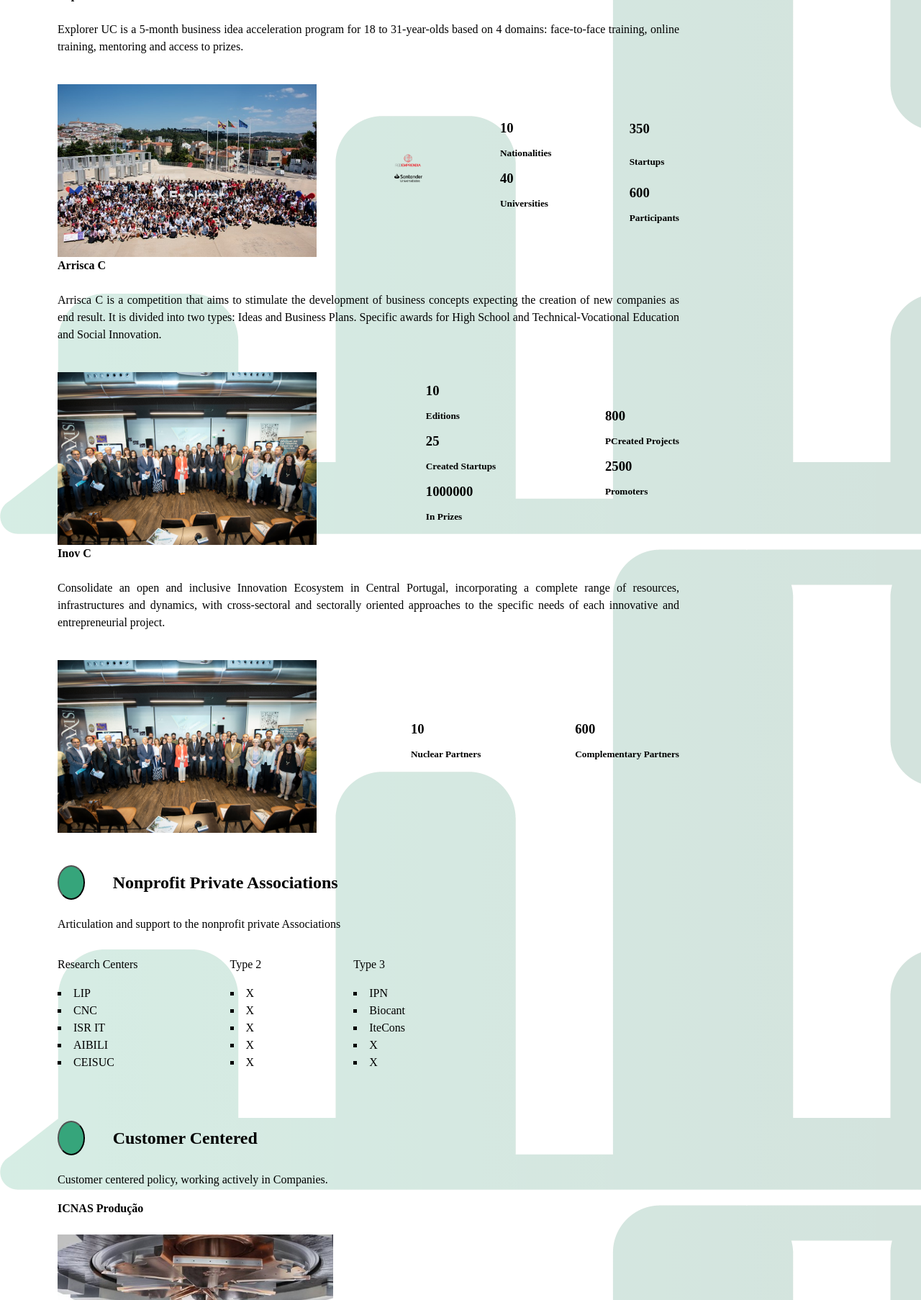
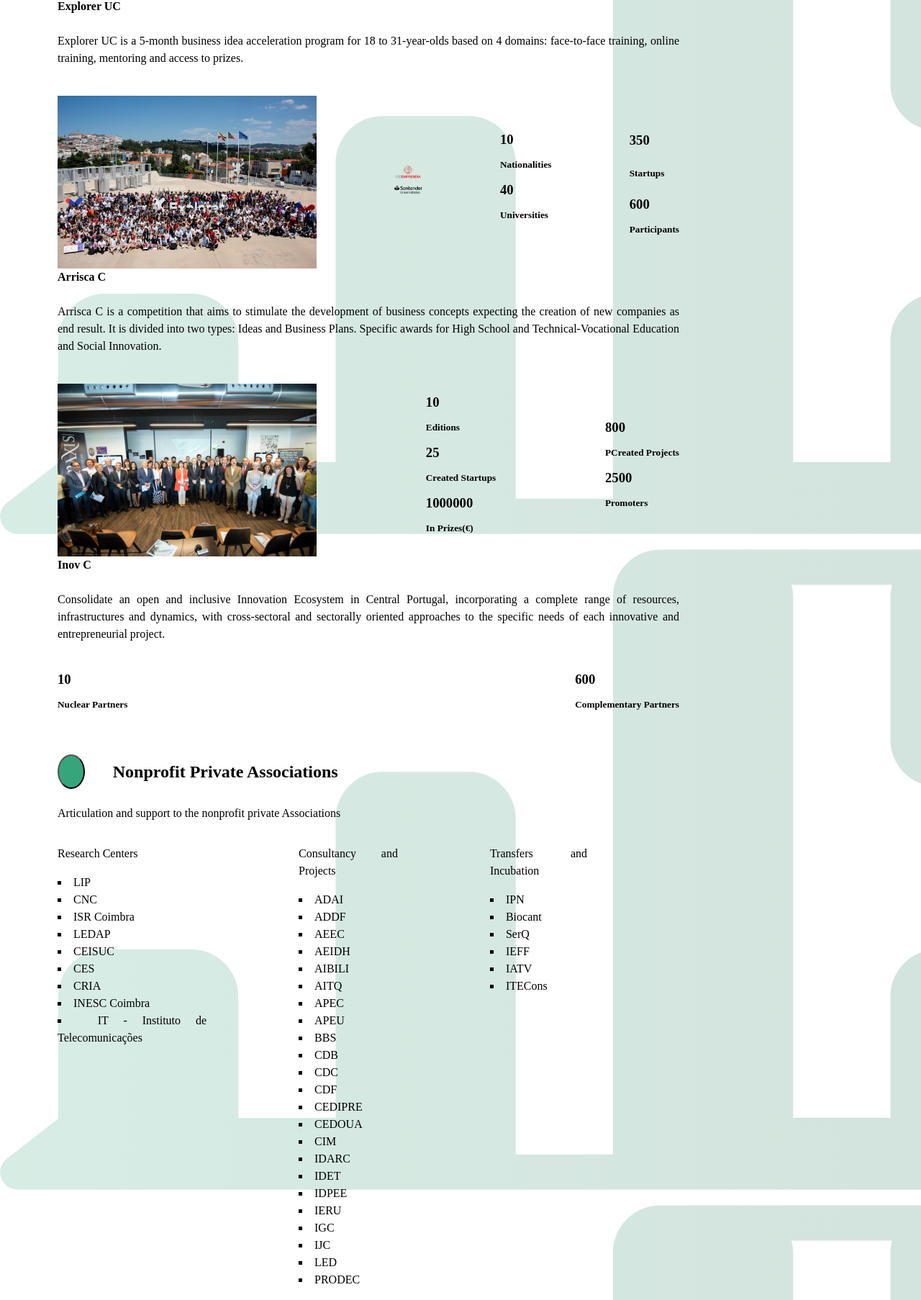
Before and after one commit to jeKnowledge/ucbusiness, a Django app: page /ucinvest/ in a window 1280 px wide. Shown: the part 2034-3840 px from the top of the page at 72% size. Run offline with Django 3.2, Linux system fonts and the light colour scheme.

Commit message:
Add files via upload

```diff
--- a/ucbusinesssite/templates/ucbusinesssite/ucinvest.html
+++ b/ucbusinesssite/templates/ucbusinesssite/ucinvest.html
@@ -5,6 +5,7 @@
     <link rel="stylesheet" href="assets/css/ucinvest.css">
     <link rel="stylesheet" href="assets/css/general.css">
     <link rel="stylesheet" href="assets/css/colors.css">
+    <link href="https://fonts.googleapis.com/css?family=Open+Sans&display=swap" rel="stylesheet">
     <script src="https://code.jquery.com/jquery-3.4.1.js"></script>
      <script src="https://ajax.googleapis.com/ajax/libs/jquery/3.4.1/jquery.min.js"></script>
     <title>UC Business</title>
@@ -15,8 +16,8 @@
       <a href="index.html"><img id="logo_ucb" src="assets/photos/ucb_logo.png" height="1441" width="1997" alt="logo_ucb"/></a>
       <div id="dir">
         <img id="logo_uc" src="assets/photos/uc_logo_hor.png" alt="logo_uc"/>
-        <h6> <a>PT</a>  <a>EN</a></h6>
-    </div>
+        <!-- <h6> <a>PT</a>  <a>EN</a></h6> -->
+      </div>
   </div>
 </header>
 
@@ -40,7 +41,7 @@
 
       <div class="promoting">
         <div class="button-subtitle">
-          <button onclick="clickPromoting()" id="circ-promoting"></button>
+          <button onclick="clickPromoting()" id="circ-promoting"> </button>
           <h2 id="subtitle"> Promoting contact with companies </h2>
         </div>
           <div id="txt1">
@@ -72,7 +73,8 @@
           <h2 id="subtitle"> Employability </h2>
         </div>
 
-          <ul id="txt2">
+          <div id="txt2">
+            <ul>
             Help students from different academic levels enter the labor market:
             <p>
             <li>Articulate the professional needs of companies with the available training;</li>
@@ -89,7 +91,7 @@
             <li>Career support tools;</li>
           </p>
           </ul>
-
+        </div>
       </div>
 
       <div class="entrep">
@@ -98,8 +100,8 @@
           <h2 id="subtitle"> Entrepeneurship </h2>
         </div>
           <div id="txt3">
+            Encouragement of Entrepreneurship among the Univerisity:
             <ul>
-            Encouragement of Entrepreneurship among the Univerisity:
             <li>To strengthen entrepreneurship skills at different academic levels, graduates or non-graduates;</li>
             <li>To strengthen the incentive to entrepreneurship through competitions according to the Arrisca C model;</li>
             <li>To structure national and international entrepreneurial projects with the aim of enhancing the image of the University of Coimbra regarding its target audience (High School, International Higher Education, ...).</li>
@@ -152,7 +154,7 @@
             Explorer UC is a 5-month business idea acceleration program for 18 to 31-year-olds based on 4 domains: face-to-face training, online training, mentoring and access to prizes.
 
             <div class="numbers-anim">
-            <img id="explorer-uc" src="assets/photos/entrepe/exploreruc.jpg" id="explorer_uc">
+            <img id="exploreruc" src="assets/photos/entrepe/exploreruc.jpg" id="explorer_uc">
             <div class="patr">
               <img id="aac" src="assets/photos/entrepe/rede.png" id="redemprendia">
               <img id="santander" src="assets/photos/entrepe/santander.png" id="santander">
@@ -199,7 +201,7 @@
                 </div>
                 <div class="number" data-number= "1000000">
                   <h3 id="number3-arr">1000000</h3>
-                    <h5>In Prizes</h5>
+                    <h5>In Prizes(€)</h5>
                 </div>
               </div>
 
@@ -221,7 +223,7 @@
             Consolidate an open and inclusive Innovation Ecosystem in Central Portugal, incorporating a complete range of resources, infrastructures and dynamics, with cross-sectoral and sectorally oriented approaches to the specific needs of each innovative and entrepreneurial project.
 
             <div class="numbers-anim">
-              <img id="arrisca_c" src="assets/photos/entrepe/arriscac.jpg" id="arrisca_c">
+
 
               <div class="left">
                 <div class="number" data-number= "10">
@@ -249,39 +251,65 @@
           <button onclick="clickNonProfit()" id="circ-nonprofit"></button>
           <h2 id="subtitle"> Nonprofit Private Associations </h2>
         </div>
-          <id id="txt4">
+          <div id="txt4">
             <p>Articulation and support to the nonprofit private Associations </p>
             <div class="list">
 
               <div id="research">
                 <ul>Research Centers</ul>
-                <li>LIP</li>
-                <li>CNC</li>
-                <li>ISR IT</li>
-                <li>AIBILI</li>
-                <li>CEISUC</li>
+                <li>LIP </li>
+                <li>CNC </li>
+                <li>ISR Coimbra </li>
+                <li>LEDAP </li>
+                <li>CEISUC </li>
+                <li>CES</li>
+                <li>CRIA </li>
+                <li>INESC Coimbra </li>
+                <li>IT - Instituto de Telecomunicações</li>
               </div>
 
               <div id="type2">
-                <ul>Type 2</ul>
-                <li>X</li>
-                <li>X</li>
-                <li>X</li>
-                <li>X</li>
-                <li>X</li>
+                <ul>Consultancy and Projects</ul>
+                <li>ADAI</li>
+                <li>ADDF</li>
+                <li>AEEC</li>
+                <li>AEIDH</li>
+                <li>AIBILI</li>
+                <li>AITQ</li>
+                <li>APEC</li>
+                <li>APEU</li>
+                <li>BBS</li>
+                <li>CDB</li>
+                <li>CDC</li>
+                <li>CDF</li>
+                <li>CEDIPRE</li>
+                <li>CEDOUA</li>
+                <li>CIM</li>
+                <li>IDARC</li>
+                <li>IDET</li>
+                <li>IDPEE</li>
+                <li>IERU</li>
+                <li>IGC</li>
+                <li>IJC</li>
+                <li>LED</li>
+                <li>PRODEC</li>
+
               </div>
 
               <div id="type3">
-                <ul>Type 3</ul>
+                <ul>Transfers and Incubation</ul>
                 <li>IPN</li>
                 <li>Biocant</li>
-                <li>IteCons</li>
-                <li>X</li>
-                <li>X</li>
+                <li>SerQ</li>
+                <li>IEFF</li>
+                <li>IATV</li>
+                <li>ITECons</li>
+
               </div>
             </div>
 
       </div>
+        </div>
 
       <div class="customer">
         <div class="button-subtitle">
@@ -301,7 +329,7 @@
 
     <footer id="footer">
       <div class="footer-left">
-        <h1>Let´s stay in contact!</h1>
+        <h1>Let's stay in contact!</h1>
 
           <h5> Rectory Pólo II
           <br> R. Luís Reis dos Santos 290,
@@ -322,6 +350,16 @@
 </html>
 
 <script>
+function clickHam(){
+  var moreText = document.getElementById("rect-menu");
+  if (moreText.style.display === "none") {
+    moreText.style.display = "block";
+    }
+  else {
+    moreText.style.display = "none";
+  }
+
+}
 
 function clickPromoting() {
   var moreText = document.getElementById("txt1");
@@ -333,7 +371,7 @@ function clickPromoting() {
   }
 }
 
-function clickEntrep() {
+function clickEmploy() {
   var moreText = document.getElementById("txt2");
   if (moreText.style.display === "none") {
     moreText.style.display = "block";
@@ -343,7 +381,7 @@ function clickEntrep() {
   }
 }
 
-function clickNonProfit() {
+function clickEntrep() {
   var moreText = document.getElementById("txt3");
   if (moreText.style.display === "none") {
     moreText.style.display = "block";
@@ -351,57 +389,6 @@ function clickNonProfit() {
   else {
     moreText.style.display = "none";
   }
-}
-function clickProjects() {
-  var moreText = document.getElementById("txt4");
-  if (moreText.style.display === "none") {
-    moreText.style.display = "block";
-    }
-  else {
-    moreText.style.display = "none";
-  }
-
-}
-function clickCustomer() {
-  var moreText = document.getElementById("txt5");
-  if (moreText.style.display === "none") {
-    moreText.style.display = "block";
-    }
-  else {
-    moreText.style.display = "none";
-  }
-
-}
-
-// numbers counter animation
-
-	$.fn.jQueryCounter = function( options ) {
-	    var settings = $.extend({
-	        start:  0,
-	        end:    100,
-	        easing: 'swing',
-	        duration: 400,
-	        complete: '',
-          type: 0,
-	    }, options );
-
-	    var thisElement = $(this);
-
-	    $({count: settings.start}).animate({count: settings.end}, {
-			duration: settings.duration,
-			easing: settings.easing,
-			step: function() {
-				var mathCount = Math.ceil(this.count);
-        if (type = 0){
-				thisElement.text("+" + mathCount);}
-			},
-      if (type = 1){
-      thisElement.text("+" + mathCount + "€");}
-    },
-			complete: settings.complete
-		});
-	});
-
 
   $('#number1-st').jQueryCounter({end: 26,duration: 2100});
   $('#number2-st').jQueryCounter({end: 109,duration: 2100});
@@ -424,6 +411,51 @@ function clickCustomer() {
   $('#number1-inov').jQueryCounter({end: 10,duration: 2100});
   $('#number2-inov').jQueryCounter({end: 600,duration: 2100,type:0});// +
 
+}
 
+function clickNonProfit() {
+  var moreText = document.getElementById("txt4");
+  if (moreText.style.display === "none") {
+    moreText.style.display = "block";
+    }
+  else {
+    moreText.style.display = "none";
+  }
+}
+
+function clickCustomer() {
+  var moreText = document.getElementById("txt5");
+  if (moreText.style.display === "none") {
+    moreText.style.display = "block";
+    }
+  else {
+    moreText.style.display = "none";
+  }
+
+}
+
+// numbers counter animation
+
+	$.fn.jQueryCounter = function( options ) {
+	    var settings = $.extend({
+	        start:  0,
+	        end:    100,
+	        easing: 'swing',
+	        duration: 400,
+	        complete: '',
+	    }, options );
+
+	    var thisElement = $(this);
+
+	    $({count: settings.start}).animate({count: settings.end}, {
+			duration: settings.duration,
+			easing: settings.easing,
+			step: function() {
+				var mathCount = Math.ceil(this.count);
+
+    },
+  })
+			complete = settings.complete
+	};
 
 </script>
```
Also changed, not shown: ucbusinesssite/templates/ucbusinesssite/about_us.html (+6 -5 lines), ucbusinesssite/templates/ucbusinesssite/index.html (+41 -16 lines), ucbusinesssite/templates/ucbusinesssite/news.html (+34 -15 lines), ucbusinesssite/templates/ucbusinesssite/ucpartnership.html (+16 -8 lines), ucbusinesssite/templates/ucbusinesssite/ucvalue.html (+6 -4 lines).
